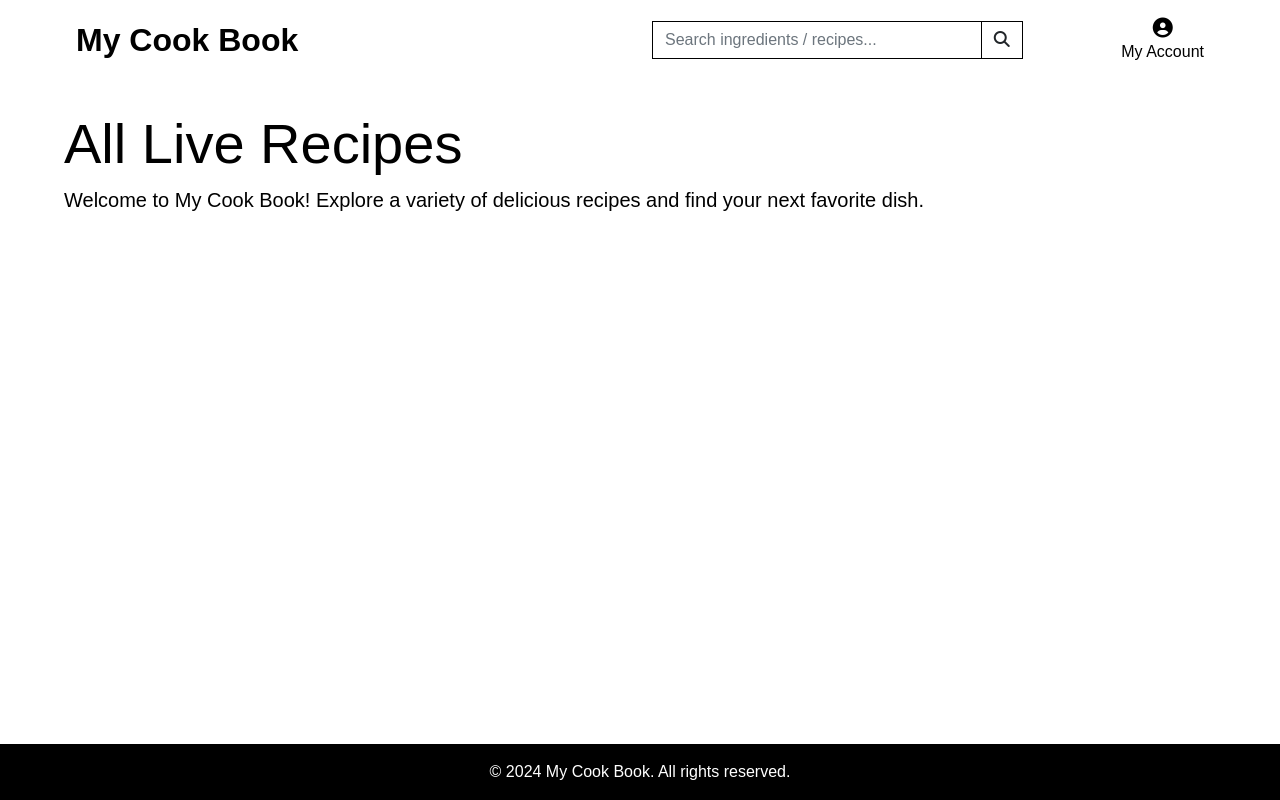
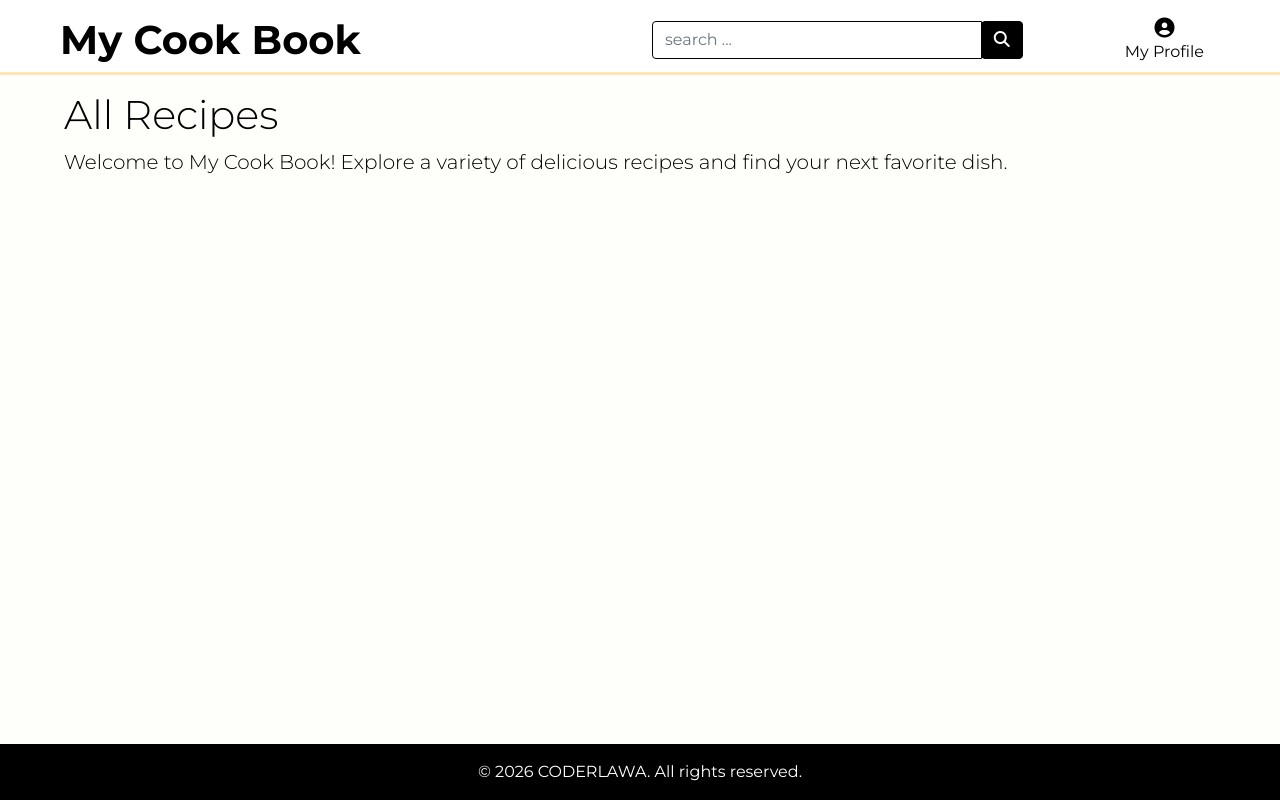
Before and after one commit to coderlawa/mileThree, a Django app: page / in a window 1280 px wide. Run offline with Django 5.2, Linux system fonts and the light colour scheme; some libraries are stand-ins or nearby versions.

Commit message:
home styling improved

```diff
--- a/home/templates/home/index.html
+++ b/home/templates/home/index.html
@@ -1,21 +1,21 @@
 {% extends "base.html" %}
 {% load static %}
 
-{% block page_header %}
+<!-- {% block page_header %}
     <div class="container header-container">
         <div class="row">
             <div class="col"></div>
         </div>
     </div>
-{% endblock %}
+{% endblock %} -->
 
 {% block content %}
     <div class="container-fluid">
         <div class="row h-100">
             <div class="col-12 ps-3">
-                <h1 class="display-4 logo-font text-black">
-                    All Live Recipes
-                </h1>
+                <h2 class="display-6 text-black">
+                    All Recipes
+                </h2>
                 <p class="lead text-black">
                     Welcome to My Cook Book! Explore a variety of delicious recipes and find your next favorite dish.
                 </p>
--- a/static/css/base.css
+++ b/static/css/base.css
@@ -3,15 +3,29 @@ html {
 }
 
 body {
-    font-family: "Poppins", sans-serif;
-    height: 100vh;
+    font-family: "Montserrat", sans-serif;
+    min-height: 100vh;
+    display: flex;
+    flex-direction: column;
+    margin: 0;
     font-size: 1rem;
     line-height: 1.5;
-    background-color: #fff;
+}
+
+header {
+    height: 75px;
+    background-color: #FFE5B4;
+}
+
+main {
+    margin-top: 75px; /* Adjust this value based on your header height */
+    height: 100%;
+    background-color: #FEFEFA;
 }
 
 .main-logo-link {
-    width:fit-content;
+    width: fit-content;
+    padding: 0;
 }
 
 .site-header-content,
@@ -37,9 +51,22 @@ header.container-fluid.fixed-top {
     border: 1px solid #000 !important;
 }
 
-/* .page-padding {
-    padding-top: 80px;
-} */
+.btn-black {
+    background: #000;
+    color: #fff;
+}
+
+.btn-black:hover {
+    background: #fff;
+    color: #000;
+    border: 1px solid #000;
+}
+
+.page-content {
+    flex: 1;
+    padding-top: 1rem;
+    padding-bottom: 1rem;
+}
 
 /* -------------- MEDIA QUERIES -------------- */
 @media (min-width: 1200px) {
@@ -59,6 +86,6 @@ header.container-fluid.fixed-top {
     }
 
     .header-container {
-        padding-top: 110px;
+        padding-top: 80px;
     }
 }
--- a/templates/base.html
+++ b/templates/base.html
@@ -15,7 +15,10 @@
 
     {% block corecss %}
         <link href="https://cdn.jsdelivr.net/npm/bootstrap@5.1.3/dist/css/bootstrap.min.css" rel="stylesheet"
-        integrity="sha384-1BmE4kWBq78iYhFldvKuhfTAU6auU8tT94WrHftjDbrCEXSU1oBoqyl2QvZ6jIW3" crossorigin="anonymous">
+            integrity="sha384-1BmE4kWBq78iYhFldvKuhfTAU6auU8tT94WrHftjDbrCEXSU1oBoqyl2QvZ6jIW3" crossorigin="anonymous">
+        <link rel="preconnect" href="https://fonts.googleapis.com">
+        <link rel="preconnect" href="https://fonts.gstatic.com" crossorigin>
+        <link href="https://fonts.googleapis.com/css2?family=Montserrat:wght@100..900&display=swap" rel="stylesheet">
         <link rel="stylesheet" href="{% static 'css/base.css' %}">
     {% endblock %}
 
@@ -66,16 +69,16 @@
         <div id="topnav" class="site-header-content row bg-white pt-lg-2 d-none d-lg-flex">
             <div class="col-12 col-lg-6 my-auto py-1 py-lg-0 text-lg-left">
                 <a href="{% url 'home' %}" class="navbar-brand nav-link main-logo-link">
-                    <h2 class="logo-font text-black my-0"><strong>My Cook Book</strong></h2>
+                    <h1 class="text-black my-0"><strong>My Cook Book</strong></h1>
                 </a>
             </div>
             <div class="col-12 col-lg-4 my-auto py-1 py-lg-0">
                 <form method="GET" action="" class="d-flex">
                     <div class="input-group w-100">
-                        <input class="form-control border border-black rounded-0" type="text" name="q"
-                            placeholder="Search ingredients / recipes..." value="{{ request.GET.search }}">
+                        <input class="form-control border border-black rounded-5" type="text" name="q"
+                            placeholder="search ..." value="{{ request.GET.search }}">
                         <div class="input-group-append">
-                            <button class="form-control btn btn-black border border-black rounded-0" type="submit">
+                            <button class="form-control btn btn-black border border-black rounded-5" type="submit">
                             <span class="icon">
                                 <i class="fas fa-search"></i>
                             </span>
@@ -91,7 +94,7 @@
                             aria-haspopup="true" aria-expanded="false">
                             <div class="text-center">
                                 <div><i class="fas fa-circle-user fa-lg"></i></div>
-                                <p class="my-0">My Account</p>
+                                <p class="my-0">My Profile</p>
                             </div>
                         </a>
                         <div class="dropdown-menu border-0" aria-labelledby="user-options">
@@ -117,23 +120,25 @@
             <div class="message-container"></div>
         {% endif %}
 
-        {% block page_header %}
-        {% endblock %}
-
         {% block content %}
         {% endblock %}
     </main>
 
-    <footer class="container-fluid bg-black text-white py-3 mt-5 fixed-bottom">
-        <div class="row">
-            <div class="col text-center">
-                &copy; 2024 My Cook Book. All rights reserved.
+    <footer class="container-fluid bg-black text-white">
+        <div id="footer-content" class="row py-2">
+            <div class="col-12 text-center">
+                <p class="mb-0 py-2">&copy; <span id="currentYear"></span> CODERLAWA. All rights reserved.</p>
             </div>
         </div>
     </footer>
 
     {% block postloadjs %}
     {% endblock %}
+
+    <!-- Set current year -->
+    <script>
+        document.getElementById('currentYear').textContent = new Date().getFullYear();
+    </script>
 
     <!-- Optional JavaScript; choose one of the two! -->
 
```
